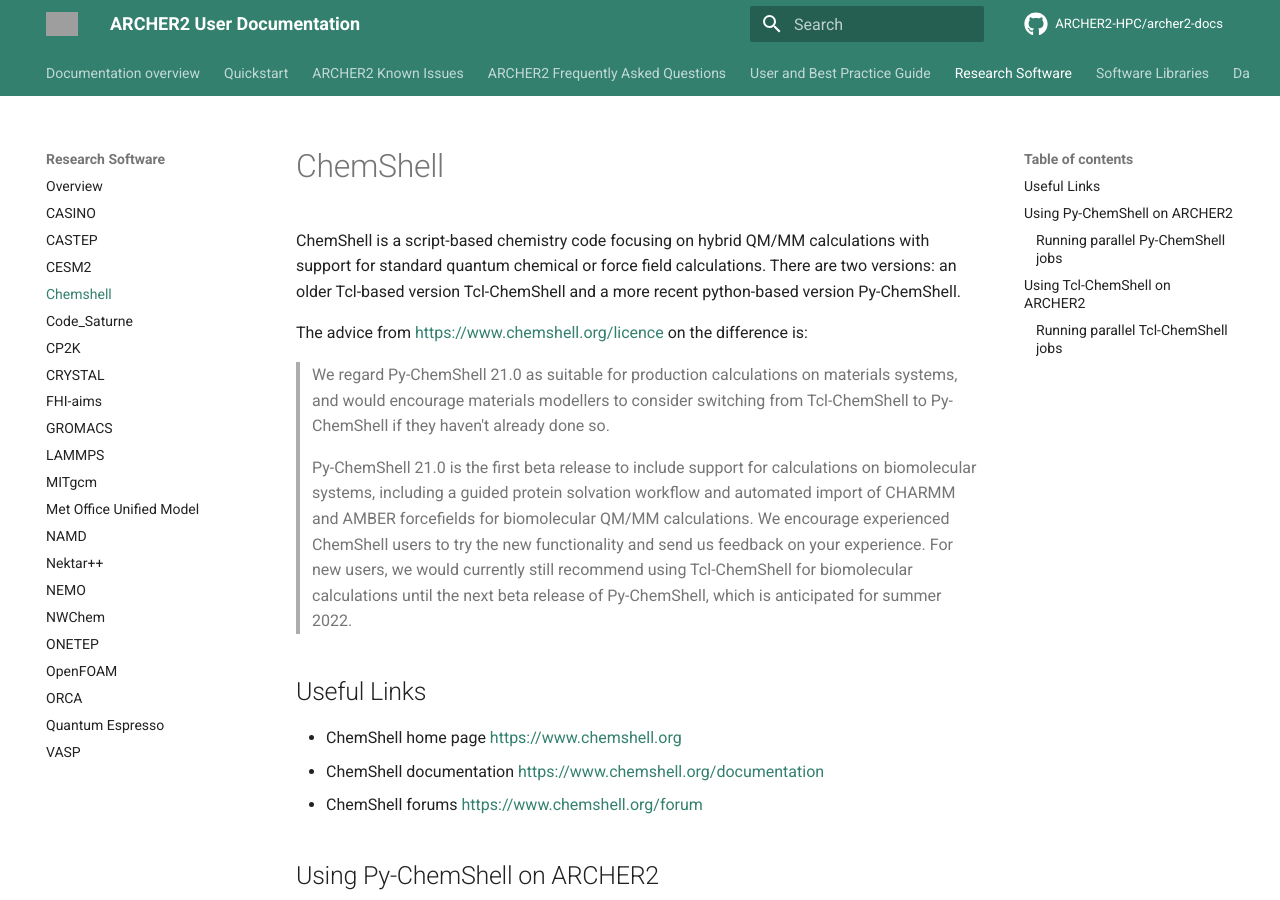
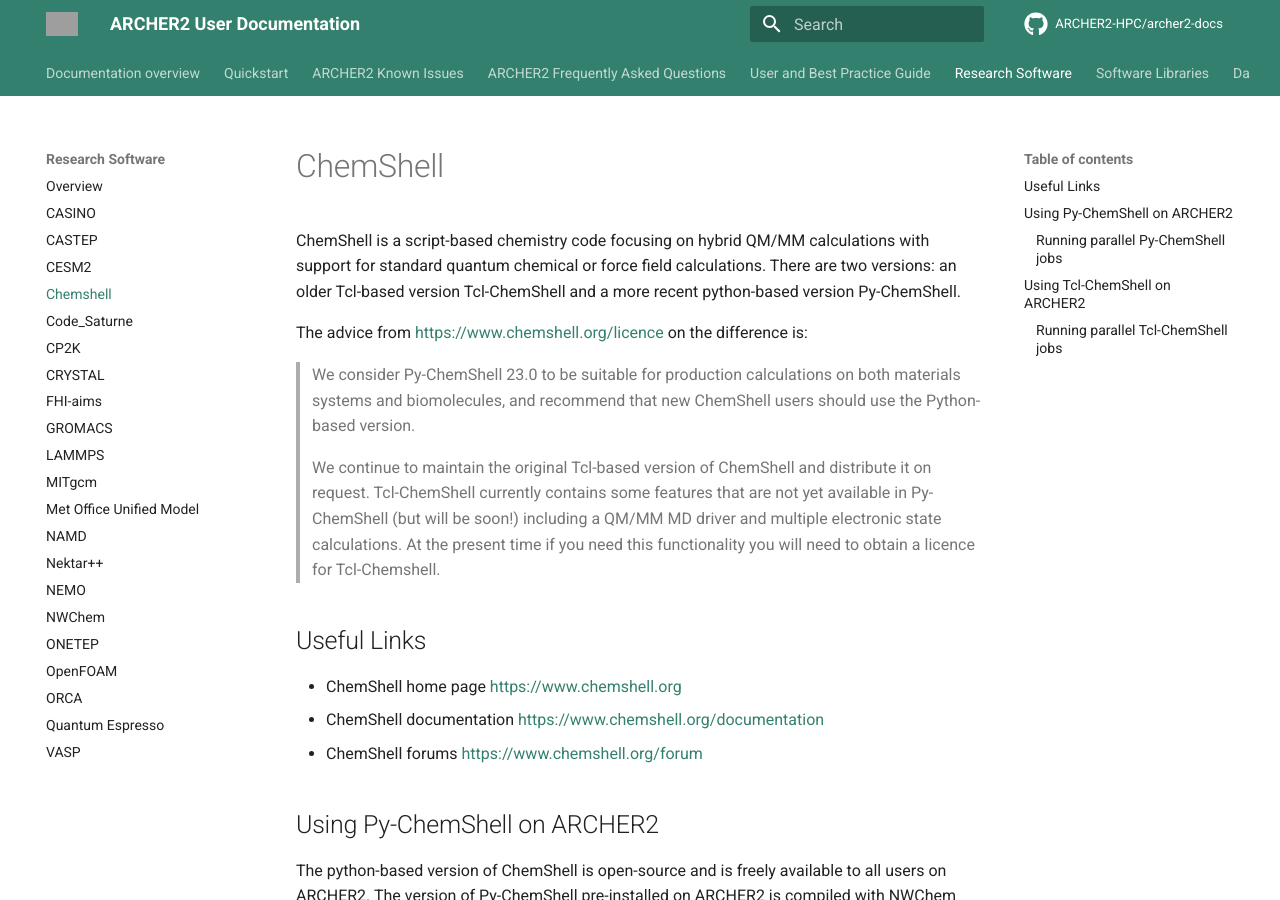
Before and after one commit to ARCHER2-HPC/archer2-docs, an MkDocs documentation site: the page built from docs/research-software/chemshell.md, in a window 1280 px wide and 900 px high. Built offline with MkDocs 1.6.1 and Material for MkDocs 9.7.7, drawn with Linux system fonts in a browser that asks for light colours; comment, search, counter and statistics services are not loaded; grey boxes are pictures that could not be loaded.

Commit message:
Updated outdated information on ChemShell versions.

```diff
--- a/docs/research-software/chemshell.md
+++ b/docs/research-software/chemshell.md
@@ -8,19 +8,17 @@
 The advice from <https://www.chemshell.org/licence> on the difference
 is:
 
-> We regard Py-ChemShell 21.0 as suitable for production calculations on
-> materials systems, and would encourage materials modellers to consider
-> switching from Tcl-ChemShell to Py-ChemShell if they haven't already
-> done so.
->
-> Py-ChemShell 21.0 is the first beta release to include support for
-> calculations on biomolecular systems, including a guided protein solvation
-> workflow and automated import of CHARMM and AMBER forcefields for
-> biomolecular QM/MM calculations. We encourage experienced ChemShell users
-> to try the new functionality and send us feedback on your experience. For
-> new users, we would currently still recommend using Tcl-ChemShell for
-> biomolecular calculations until the next beta release of Py-ChemShell,
-> which is anticipated for summer 2022.
+> We consider Py-ChemShell 23.0 to be suitable for production
+> calculations on both materials systems and biomolecules, and
+> recommend that new ChemShell users should use the Python-based
+> version.
+
+> We continue to maintain the original Tcl-based version of ChemShell
+> and distribute it on request. Tcl-ChemShell currently contains some
+> features that are not yet available in Py-ChemShell (but will be
+> soon!) including a QM/MM MD driver and multiple electronic state
+> calculations. At the present time if you need this functionality
+> you will need to obtain a licence for Tcl-Chemshell.
 
 ## Useful Links
 
```
